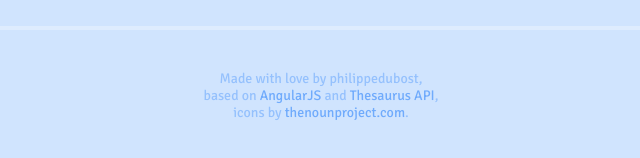
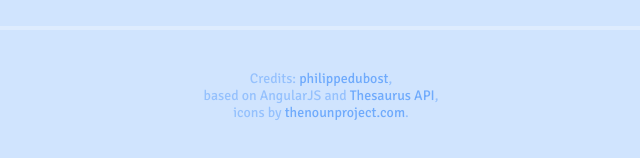
Before and after one commit to philippedubost/synonymspiration, a plain HTML site: page index.html in a window 1280 px wide. Shown: the part 286-444 px from the top of the page, 319-959 px from the left. Drawn offline with nearby package versions, Linux system fonts and the light colour scheme.

Commit message:
Update index.html

```diff
--- a/index.html
+++ b/index.html
@@ -65,8 +65,8 @@
 
 	<div id="footer">
 
-		Made with love by philippedubost,<br />
-		based on <a href="http://www.w3schools.com/angular/AngularJS" target="_blank">AngularJS</a> and <a href="http://words.bighugelabs.com/api.php" target="_blank">Thesaurus API</a>,<br />
+		Credits: <a href="https://github.com/philippedubost/" target="_blank">philippedubost</a>,<br />
+		based on AngularJS</a> and <a href="http://words.bighugelabs.com/api.php" target="_blank">Thesaurus API</a>,<br />
 		icons by <a href="http://www.thenounproject.com" target="_blank">thenounproject.com</a>.
 	</div>
 
```
